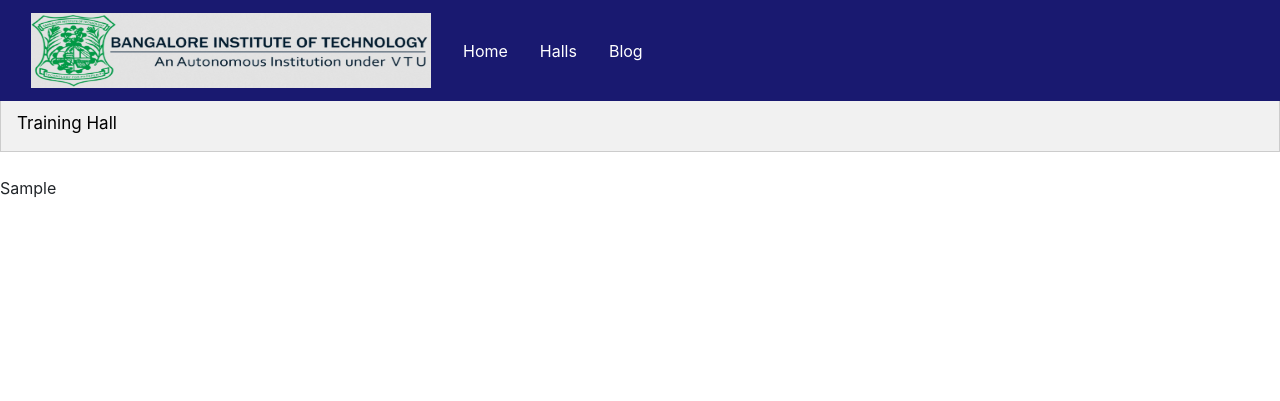
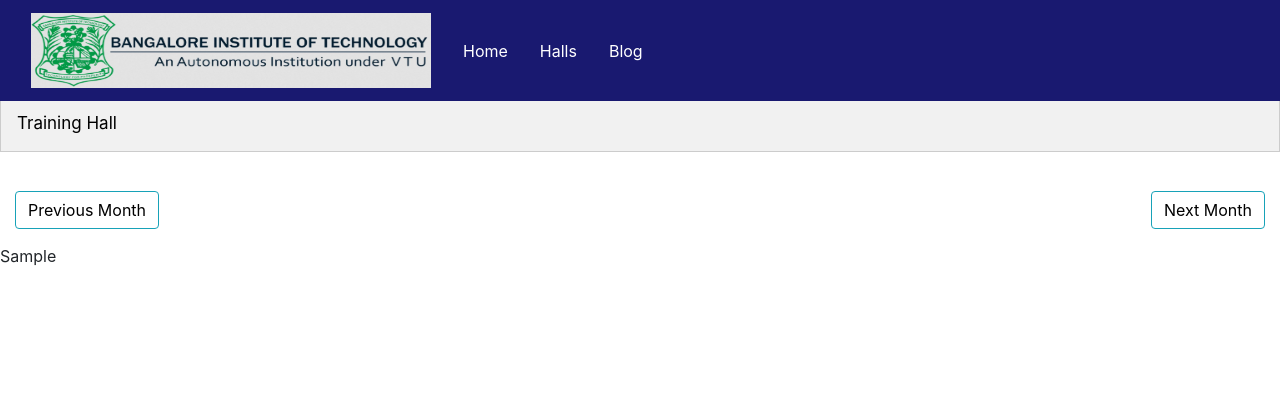
Before and after one commit to aquiladive/Seminar-Hall-Booking-System, a Django app: template sbhs/templates/calfull_t.html in a window 1280 px wide. Shown: the top 401 px of the page. Run offline with Django 3.2, Linux system fonts and the light colour scheme; the template is opened without the code that fills it: most values are stand-ins (such as "Sample title", 1, 10 or a date in 2020); some libraries are stand-ins or nearby versions.

Commit message:
Update calfull_t.html

```diff
--- a/sbhs/templates/calfull_t.html
+++ b/sbhs/templates/calfull_t.html
@@ -143,6 +143,25 @@
   border: 1px solid #ccc;
   border-top: none;
 }
+
+.left {
+  float: left;
+}
+
+.right {
+  float: right;
+}
+
+.btn {
+  outline: none;
+  color: black;
+  background-color: transparent;
+  box-shadow: 0 0 0 0;
+}
+
+.clearfix {
+  margin: 15px;
+}
   </style>
 </head>
 <body>
@@ -178,6 +197,10 @@
     </div>
     <br>
     <div id="tab1" class="tab-content">
+      <div class="clearfix">
+        <a class="btn btn-info left" href="/event_cal2?{{ prev_month }}"> Previous Month </a>
+        <a class="btn btn-info right" href="/event_cal2?{{ next_month }}"> Next Month </a>
+      </div>
         {{ calendar_t }}
     </div>
 
```
